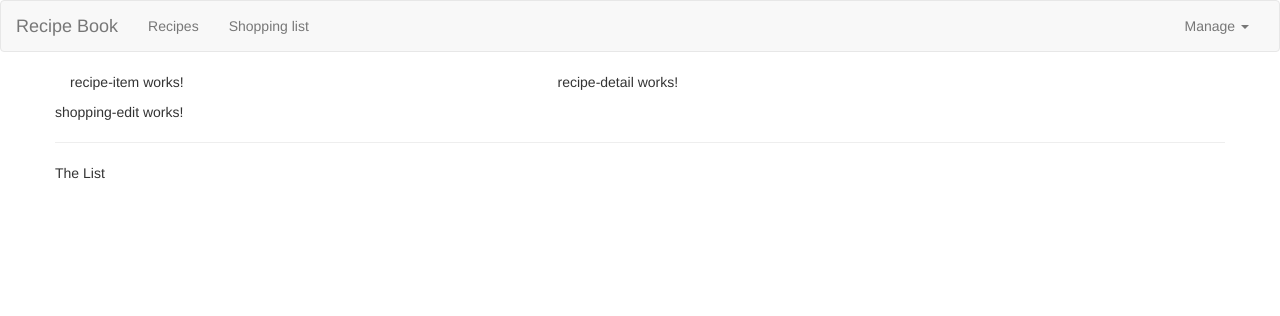
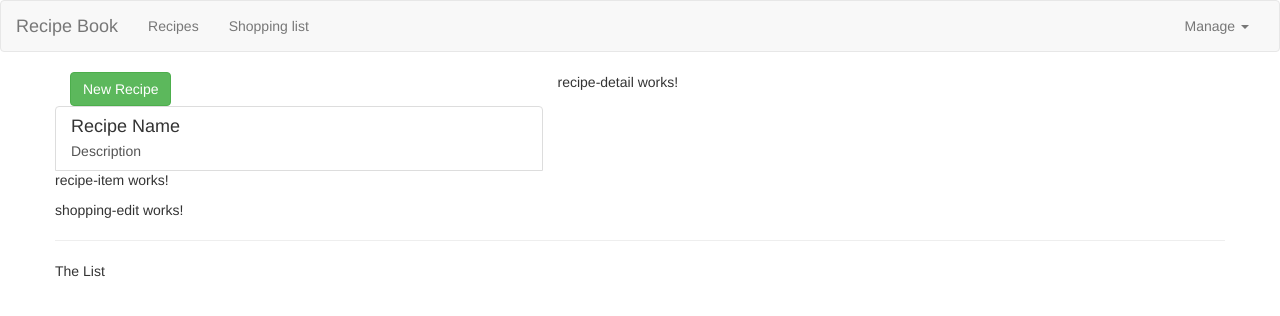
Before and after one commit to Hamzakhann/recipe-book-angular-app, an Angular app: page / in a window 1280 px wide. Shown: the top 316 px of the page. Built offline with nearby package versions, Linux system fonts and the light colour scheme.

Commit message:
added a simple data model

```diff
--- a/src/app/recipes/recipe-list/recipe-list.component.html
+++ b/src/app/recipes/recipe-list/recipe-list.component.html
@@ -1 +1,22 @@
-<app-recipe-item></app-recipe-item>
+<div class="row">
+  <div class="col-xs-12">
+    <button class="btn btn-success" >New Recipe</button>
+  </div>
+</div>
+
+<div class="row">
+  <div class="col-xs 12">
+    <a href="#" class="list-group-item clearfix" >
+      <div class="pull-left" >
+        <h4 class="list-group-item-heading" >
+          Recipe Name
+        </h4>
+        <p class="list-group-item-text" >Description</p>
+        <span class="pull-right" >
+          <img src=""  alt="" class="img-responsive" style="max-height: 50px;" />
+        </span>
+      </div>
+    </a>
+    <app-recipe-item></app-recipe-item>
+  </div>
+</div>
```
